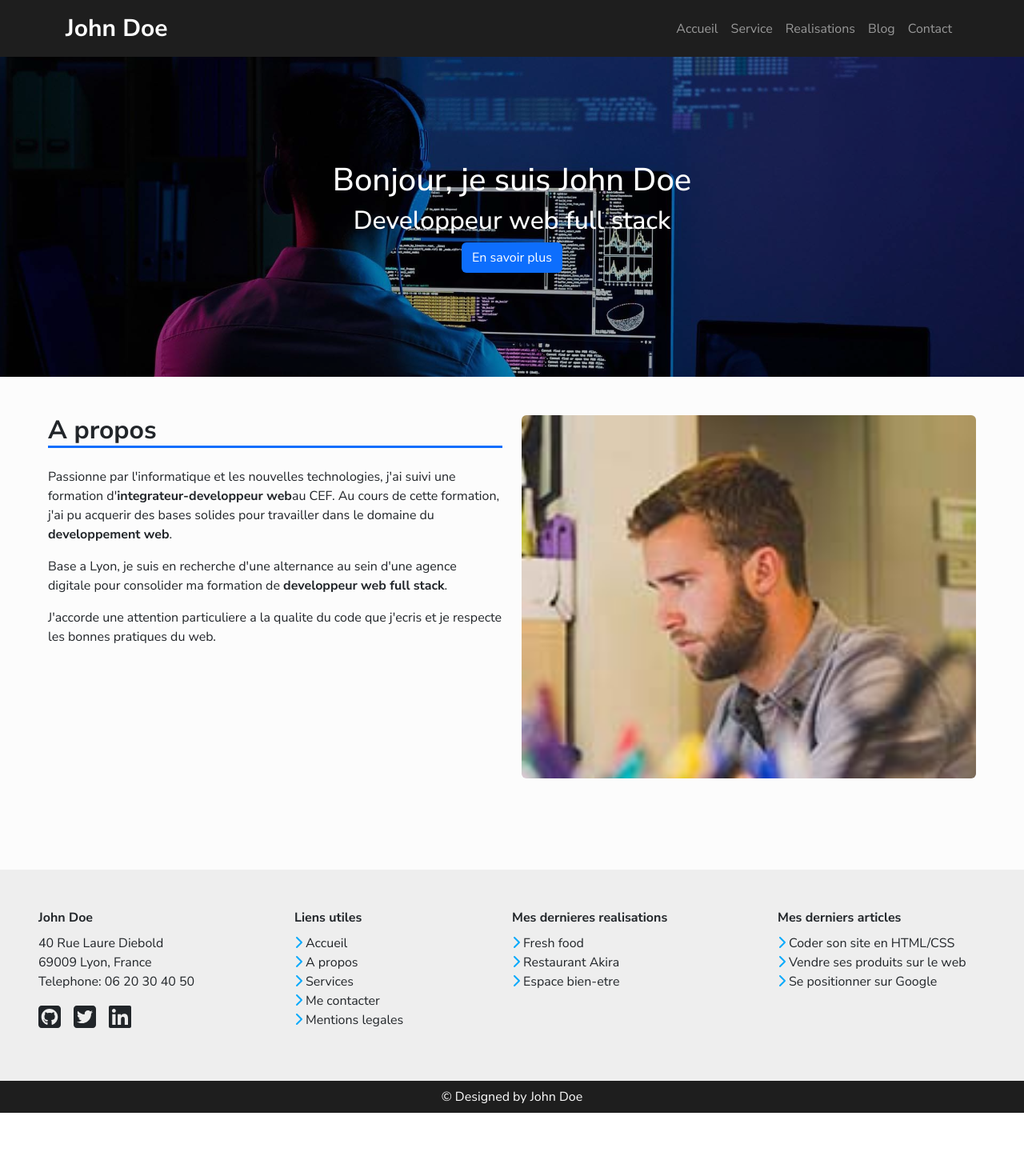
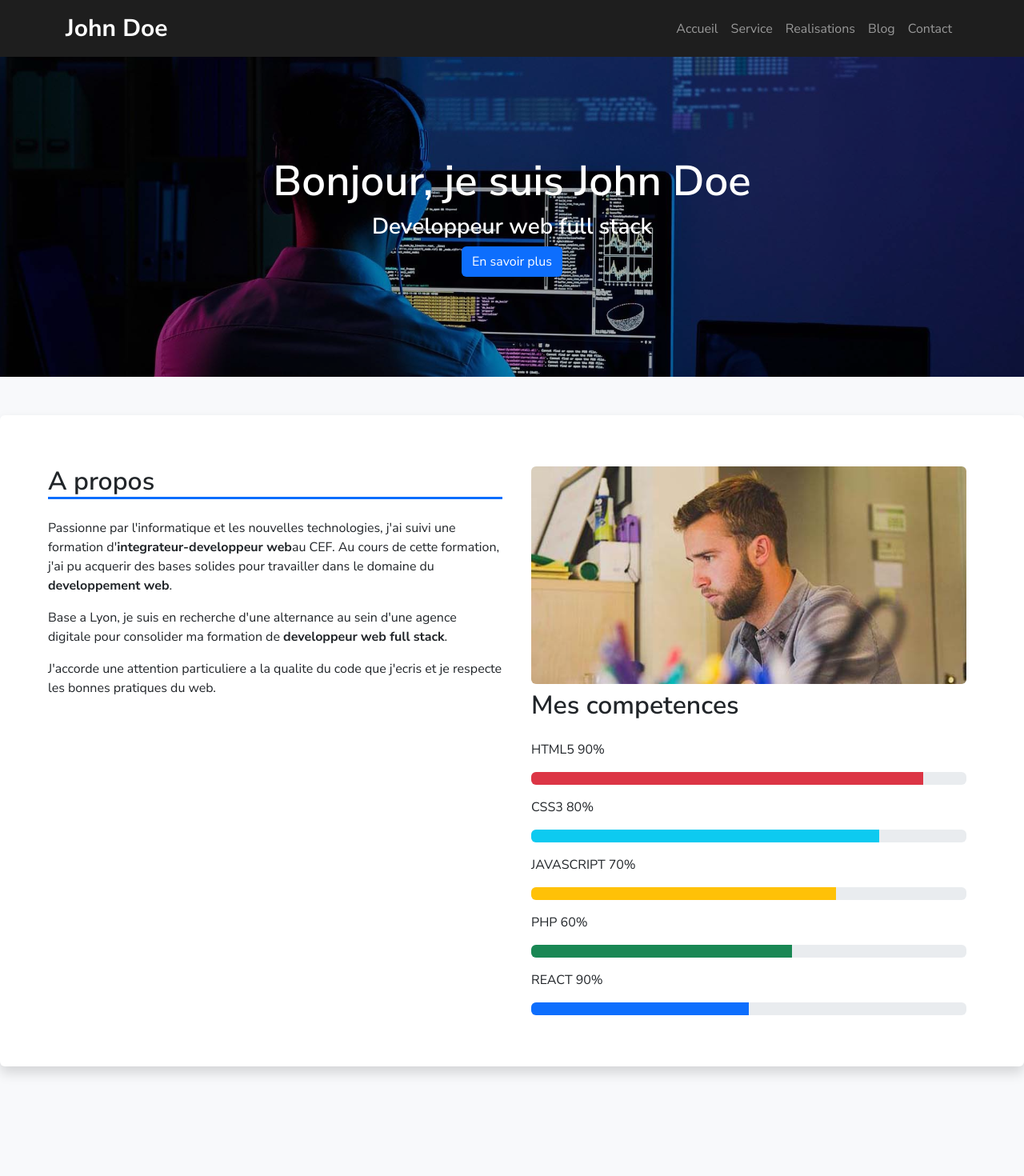
Before and after one commit to matiti61290/CV-react, a React (Create React App) app: page / in a window 1280 px wide. Shown: the top 1470 px of the page at 80% size. Before the commit the page ends 1391 px from the top, so only its background shows below. Built offline with nearby package versions, Linux system fonts and the light colour scheme.

Commit message:
home completed

```diff
--- a/package.json
+++ b/package.json
@@ -16,6 +16,7 @@
     "react-bootstrap": "^2.10.2",
     "react-dom": "^18.2.0",
     "react-router-dom": "^6.22.3",
+    "react-router-hash-link": "^2.4.3",
     "react-scripts": "5.0.1",
     "sass": "^1.72.0",
     "web-vitals": "^2.1.4"
--- a/src/index.css
+++ b/src/index.css
@@ -4,14 +4,26 @@
     font-family: "Nunito Sans";
 }
 
+.background{
+    margin-bottom: 25%;
+}
+
 .bg-home {
     background-image: url("./style/img/hero-bg-mobile.jpg");
     background-color:rgba(0, 0, 0, 0.3);
     background-blend-mode: multiply;
-    background-size: 230%;
+    background-size: cover;
     background-position: center;
     background-repeat: no-repeat;
-    height: 70vh;
+    height: 95vh;
+}
+
+.home-title{
+    font-size: 3.3em;
+}
+
+.home-work{
+    font-size: 1.75em;
 }
 
 @media screen and (min-width: 576px) {
@@ -37,11 +49,6 @@
     }
 }
 
-.image-container{
-    max-height: 80%;
-    overflow: hidden;
-}
-
 .my-photo{
     width: 100%;
 }
--- a/src/pages/Home.js
+++ b/src/pages/Home.js
@@ -1,35 +1,82 @@
-import React from "react";
+import React, { useRef} from "react";
 import "../index.css"
-import myPhoto from "../style/img/about.jpg"
+import myPhoto from "../style/img/john-doe-about.jpg"
 
 function Home() {
+
+    const aboutMe = useRef(null)
+
+    const scrollToAnchor = () => {
+        aboutMe.current.scrollIntoView({
+            behavior: 'smooth',
+            block: 'start'
+
+        })
+    }
+
+
     return (
         <div>
             <div className="bg-home d-flex flex-column justify-content-center align-items-center align-middle">
-                <h1 className="text-white">Bonjour, je suis John Doe</h1>
-                <h2 className="text-white">Developpeur web full stack</h2>
-                <button type="button" className="btn bg-button text-white">En savoir plus</button>
+                <h1 className="home-title text-white text-center fw-semibold">Bonjour, je suis John Doe</h1>
+                <h2 className="home-work text-white fw-semibold">Developpeur web full stack</h2>
+                <button  onClick={scrollToAnchor} className="btn bg-button text-white" >En savoir plus</button>
             </div>
-            <div className="container-fluid">
-                <div className="row px-5 mt-5">
+            <div className="background pt-5 bg-all">
+                <div className="container-fluid py-3 rounded bg-white shadow" ref={aboutMe}>
+                    <div className="row px-5 my-5">
                         <div className="col-12 col-sm-6">
-                        <div className="mb-4 h2 fw-bold border-bottom border-3 border-primary">
+                            <div className="mb-4 h2 fw-semibold border-bottom border-3 border-primary">
                                 A propos
                             </div>
-                        <p>
+                            <p className="fw-normal">
                                 Passionne par l'informatique et les nouvelles technologies, j'ai suivi une formation d'<strong>integrateur-developpeur web</strong>
                                 au CEF. Au cours de cette formation, j'ai pu acquerir des bases solides pour travailler dans le domaine du <strong>developpement web</strong>.
                             </p>
-                        <p>
+                            <p className="fw-normal">
                                 Base a Lyon, je suis en recherche d'une alternance au sein d'une agence digitale pour consolider ma formation de <strong>developpeur web full stack</strong>.
                             </p>
-                        <p>
+                            <p className="fw-normal">
                                 J'accorde une attention particuliere a la qualite du code que j'ecris et je respecte les bonnes pratiques du web.
                             </p>
                         </div>
                         <div className="col-12 col-sm-6">
-                        <div className="image-container rounded">
-                            <img src={myPhoto} alt="Me" className="my-photo" />
+                            <div className="container">
+                                <img src={myPhoto} alt="Me" className="my-photo rounded" />
+                            </div>
+                            <div className="container mt-2 d-flex flex-column gap-3">
+                                <h2 className="fw-semibold">Mes competences</h2>
+                                <div className="">
+                                    <p className="fw-normal">HTML5 90%</p>
+                                    <div className="progress" role="progressbar" aria-label="Basic example" aria-valuenow="90" aria-valuemin="0" aria-valuemax="100">
+                                        <div className="progress-bar bg-danger" style={{width: '90%'}}></div>
+                                    </div>
+                                </div>
+                                <div>
+                                    <p className="fw-normal">CSS3 80%</p>
+                                    <div className="progress" role="progressbar" aria-label="Basic example" aria-valuenow="80" aria-valuemin="0" aria-valuemax="100">
+                                        <div className="progress-bar bg-info" style={{width: '80%'}}></div>
+                                    </div>
+                                </div>
+                                <div>
+                                    <p className="fw-normal">JAVASCRIPT 70%</p>
+                                    <div className="progress" role="progressbar" aria-label="Basic example" aria-valuenow="70" aria-valuemin="0" aria-valuemax="100">
+                                        <div className="progress-bar bg-warning" style={{width: '70%'}}></div>
+                                    </div>
+                                </div>
+                                <div>
+                                    <p className="fw-normal">PHP 60%</p>
+                                    <div className="progress" role="progressbar" aria-label="Basic example" aria-valuenow="60" aria-valuemin="0" aria-valuemax="100">
+                                        <div className="progress-bar bg-success" style={{width: '60%'}}></div>
+                                    </div>
+                                </div>
+                                <div>
+                                    <p className="fw-normal">REACT 90%</p>
+                                    <div className="progress" role="progressbar" aria-label="Basic example" aria-valuenow="50" aria-valuemin="0" aria-valuemax="100">
+                                        <div className="progress-bar bg-primary" style={{width: '50%'}}></div>
+                                    </div>
+                                </div>
+                            </div>
                         </div>
                     </div>
                 </div>
--- a/src/style.scss
+++ b/src/style.scss
@@ -2,8 +2,8 @@
 @import "../node_modules/bootstrap/scss/variables";
 
 $custom-colors: (
+    "all": #f8f9fb,
     "footer": #EEE,
-    "all": #fcfcfc,
     "title": #1e1e1e,
     "text": #444,
     "button": #0d6efd
@@ -12,4 +12,5 @@ $custom-colors: (
 $theme-colors: map-merge($theme-colors , $custom-colors );
 
 
+
 @import "../node_modules/bootstrap/scss/bootstrap.scss"
```
Also changed, not shown: 1 other file (tests, documents, lock files or other folders). Lines whose indentation alone changed are shown as unchanged.
